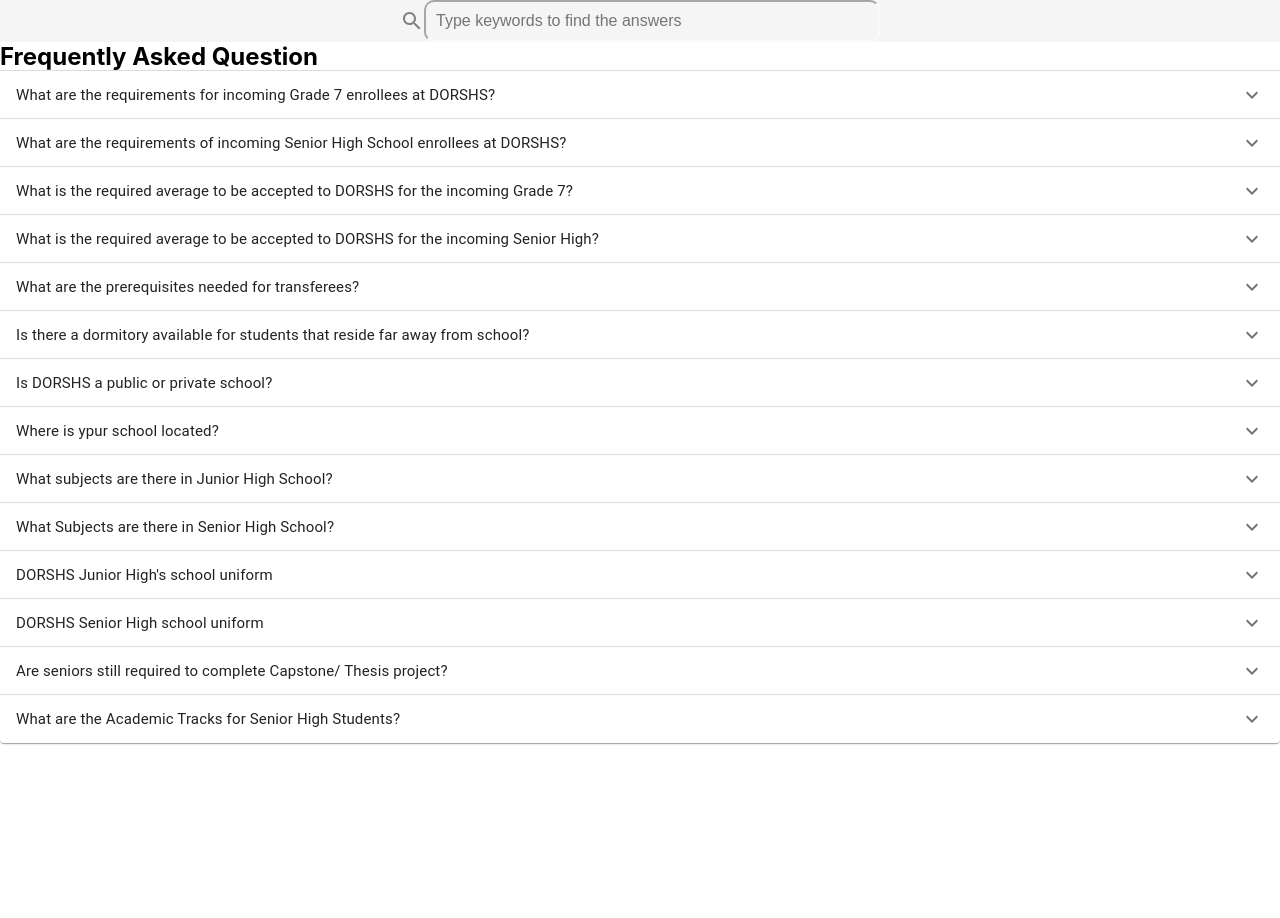
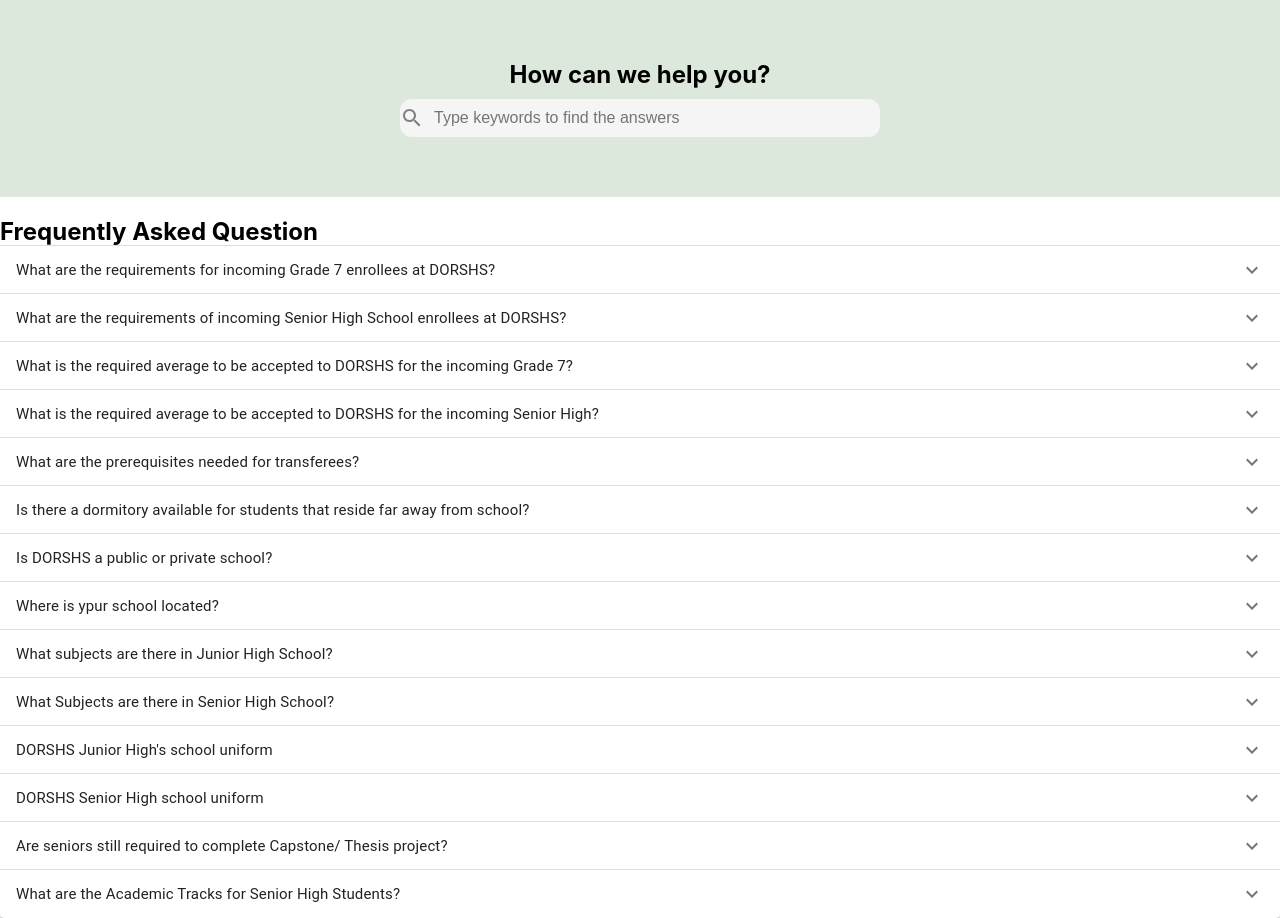
Before and after one commit to nonsense00027/dorshs, a React (Create React App) app: page /faq in a window 1280 px wide. Before the commit the page ends 800 px from the top, so only its background shows below. Built offline with nearby package versions, Linux system fonts and the light colour scheme.

Commit message:
Added Features

```diff
--- a/src/pages/Landing/FAQ/SeachDesign.js
+++ b/src/pages/Landing/FAQ/SeachDesign.js
@@ -5,10 +5,17 @@ import SearchIcon from '@material-ui/icons/Search';
 function SeachDesign() {
     return (
         <div>
+            <div className="text">
+                <h2>
+                    How can we help you?
+                </h2>
+            </div>
             <div className="search">
-            <SearchIcon />
-            <input placeholder="Type keywords to find the answers" type="text" />
-            </div>
+
+                    <SearchIcon />
+                    <input placeholder="Type keywords to find the answers" type="text" />
+                </div>
+
         </div>
     )
 }
--- a/src/pages/Landing/Landing.css
+++ b/src/pages/Landing/Landing.css
@@ -127,7 +127,7 @@
   flex: 0.7;
   align-items: center;
   background-color: whitesmoke;
-  border-radius: 10px;
+  border-radius: 12px;
   margin-left: 400px;
   margin-right: 400px;
 }
@@ -137,7 +137,7 @@
 }
 
 .search > input {
-  border-radius: 10px;
+  border: none;
   border-color: #fafafa;
   width: 100%;
   padding: 10px;
@@ -177,3 +177,17 @@
   margin-left: 4;
   background-color: whitesmoke;
 }
+
+/* FAQ */
+
+.searchDesign {
+  background-color: #DDE8DD;
+  padding-top: 60px;
+  margin-bottom: 20px;
+  padding-bottom: 60px;
+}
+
+.text > h2{
+  text-align: center;
+  margin-bottom: 10px;
+}
```
